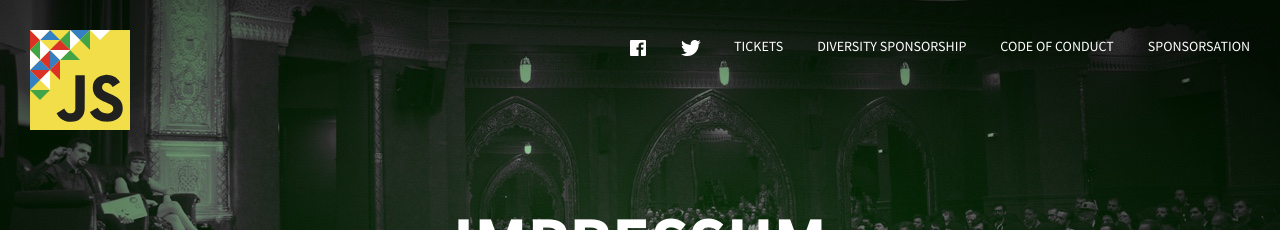
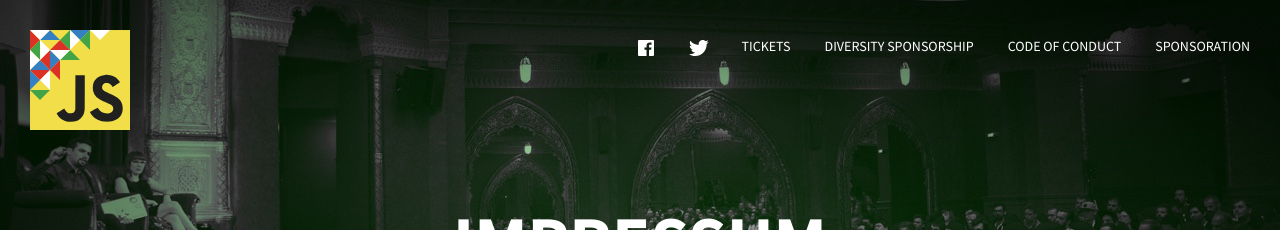
Before and after one commit to JSConfBp/2017.jsconfbp.com, a Jekyll site: the page built from impressum.md, in a window 1280 px wide. Shown: the top 230 px of the page. Built offline with Jekyll 4.4.1, drawn with Linux system fonts in a browser that asks for light colours.

Commit message:
fix typo, add twcard image for sponsoration

```diff
--- a/_includes/header.html
+++ b/_includes/header.html
@@ -38,7 +38,7 @@
             <a class="page-link" href="/updates">Updates</a>
             {% endcomment %}
             <a class="page-link" href="/code-of-conduct">Code of Conduct</a>
-            <a class="page-link" href="/sponsorship">Sponsorsation</a>
+            <a class="page-link" href="/sponsorship">Sponsoration</a>
         </nav>
     </div>
 </header>
```
Also changed, not shown: assets/social-cards/sponsoration.jpg (added).
